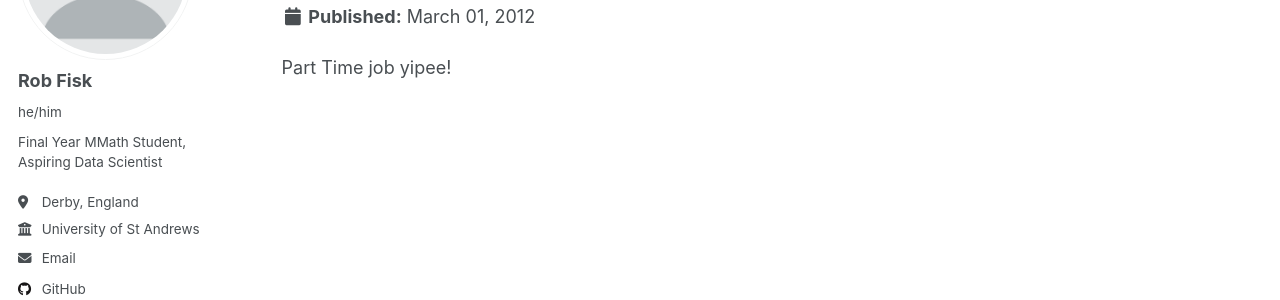
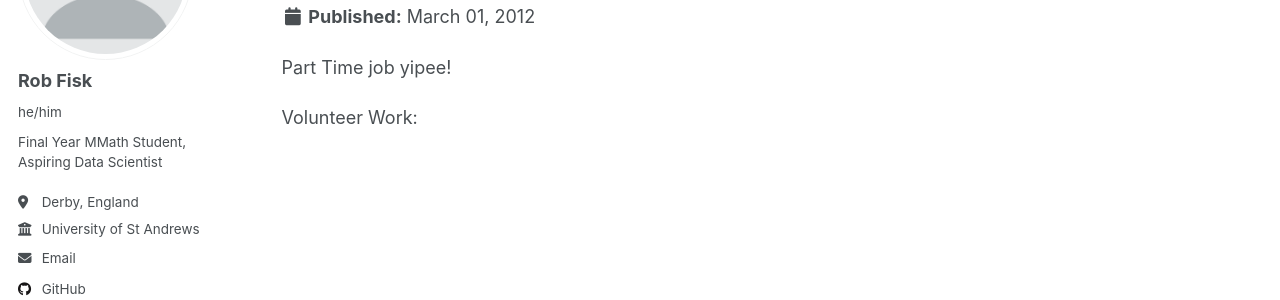
Before and after one commit to RobFisk/robfisk.github.io, a Jekyll site: the page built from _pages/experience.html, in a window 1280 px wide. Shown: the part 214-514 px from the top of the page. Built offline with Jekyll 4.4.1, drawn with Linux system fonts in a browser that asks for light colours; a script that is not in the unit is left out.

Commit message:
Update experience.html

```diff
--- a/_pages/experience.html
+++ b/_pages/experience.html
@@ -10,3 +10,9 @@
 {% for post in site.experience reversed %}
   {% include archive-single.html %}
 {% endfor %}
+
+Volunteer Work:
+
+{% for post in site.volunteering reversed %}
+  {% include archive-single.html %}
+{% endfor %}
```
